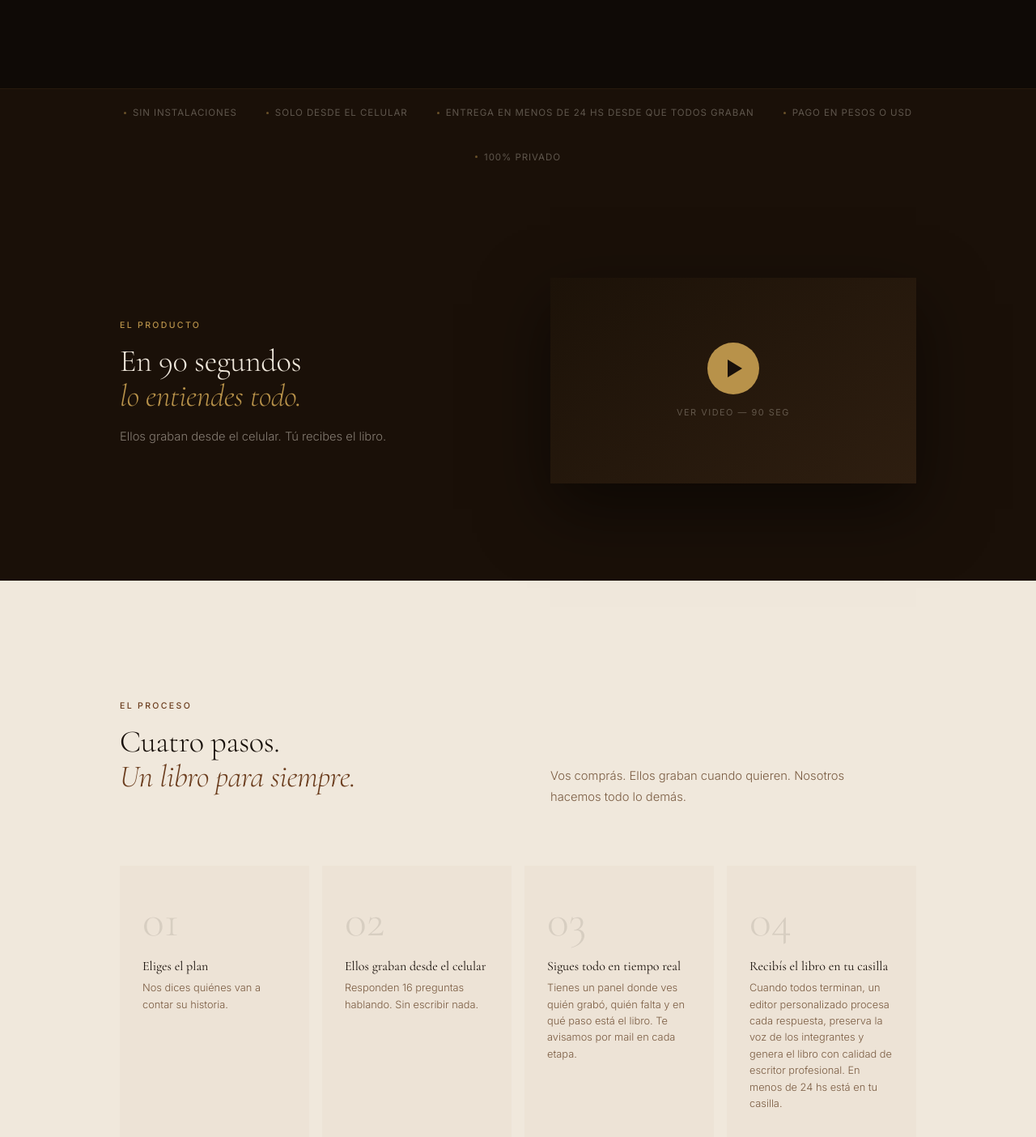
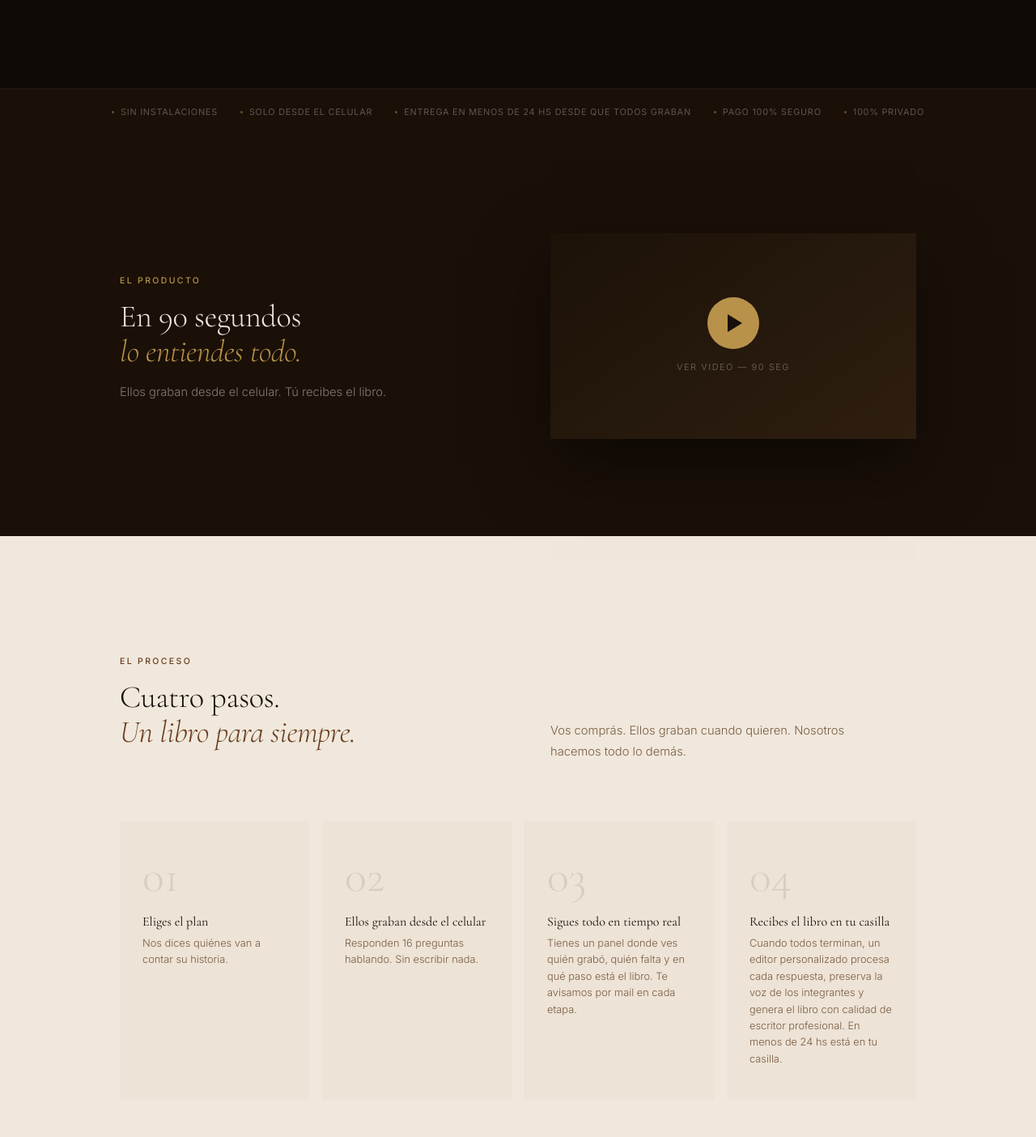
Before and after one commit to FedeGiacomozzi/Familia-marino-saraniti, a plain HTML site: page index.html in a window 1280 px wide. Shown: the part 2980-4384 px from the top of the page at 81% size. Drawn offline with nearby package versions, Linux system fonts and the light colour scheme.

Commit message:
feat: ticker neutro LATAM + voseo corregido + trust row en una línea

```diff
--- a/index.html
+++ b/index.html
@@ -277,8 +277,8 @@ nav.s{background:rgba(15,10,6,.88);backdrop-filter:blur(16px);border-bottom:1px
    TRUST STRIP
 ══════════════════════════════════════════ */
 #trust{background:#1A1008;padding:20px 48px;border-top:1px solid rgba(184,146,74,.08)}
-.trust-row{max-width:1080px;margin:0 auto;display:flex;align-items:center;justify-content:center;gap:36px;flex-wrap:wrap}
-.ti{display:flex;align-items:center;gap:8px;font-size:.72rem;letter-spacing:.08em;text-transform:uppercase;color:rgba(240,232,220,.32)}
+.trust-row{max-width:1080px;margin:0 auto;display:flex;align-items:center;justify-content:center;gap:28px;flex-wrap:nowrap}
+.ti{display:flex;align-items:center;gap:8px;font-size:.68rem;letter-spacing:.07em;text-transform:uppercase;color:rgba(240,232,220,.32);white-space:nowrap}
 .td{width:3px;height:3px;border-radius:50%;background:var(--gold);opacity:.5}
 
 /* ══════════════════════════════════════════
@@ -711,7 +711,7 @@ footer{background:var(--ink2);border-top:1px solid rgba(184,146,74,.08);padding:
     <span class="ti"><span class="td"></span>Sin instalaciones</span>
     <span class="ti"><span class="td"></span>Solo desde el celular</span>
     <span class="ti"><span class="td"></span>Entrega en menos de 24 hs desde que todos graban</span>
-    <span class="ti"><span class="td"></span>Pago en pesos o USD</span>
+    <span class="ti"><span class="td"></span>Pago 100% seguro</span>
     <span class="ti"><span class="td"></span>100% privado</span>
   </div>
 </div>
@@ -750,7 +750,7 @@ footer{background:var(--ink2);border-top:1px solid rgba(184,146,74,.08);padding:
       <div class="step r"><div class="sn">01</div><h3 class="st">Eliges el plan</h3><p class="sb">Nos dices quiénes van a contar su historia.</p></div>
       <div class="step r d1"><div class="sn">02</div><h3 class="st">Ellos graban desde el celular</h3><p class="sb">Responden 16 preguntas hablando. Sin escribir nada.</p></div>
       <div class="step r d2"><div class="sn">03</div><h3 class="st">Sigues todo en tiempo real</h3><p class="sb">Tienes un panel donde ves quién grabó, quién falta y en qué paso está el libro. Te avisamos por mail en cada etapa.</p></div>
-      <div class="step r d3"><div class="sn">04</div><h3 class="st">Recibís el libro en tu casilla</h3><p class="sb">Cuando todos terminan, un editor personalizado procesa cada respuesta, preserva la voz de los integrantes y genera el libro con calidad de escritor profesional. En menos de 24 hs está en tu casilla.</p></div>
+      <div class="step r d3"><div class="sn">04</div><h3 class="st">Recibes el libro en tu casilla</h3><p class="sb">Cuando todos terminan, un editor personalizado procesa cada respuesta, preserva la voz de los integrantes y genera el libro con calidad de escritor profesional. En menos de 24 hs está en tu casilla.</p></div>
     </div>
   </div>
 </section>
```
